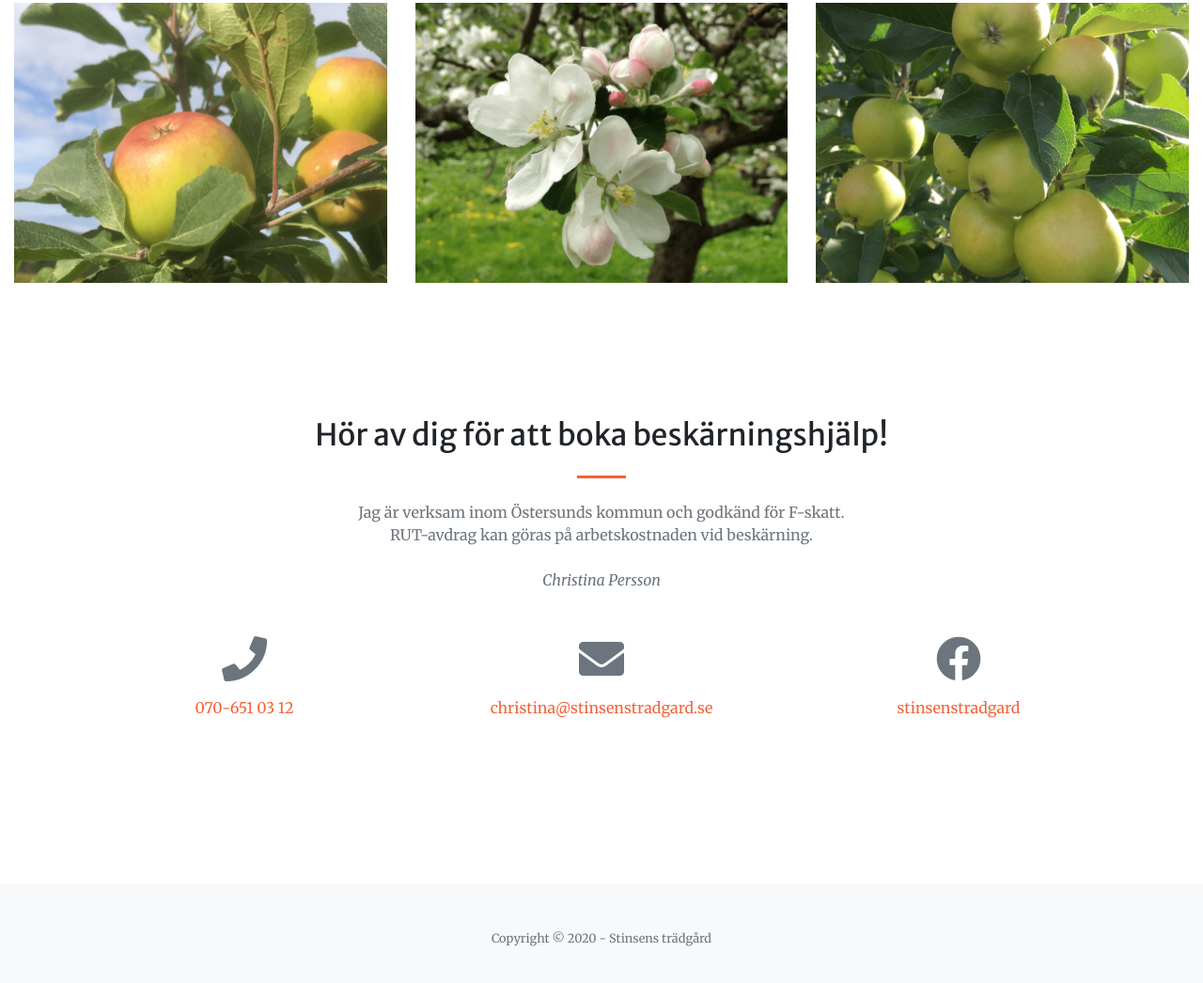
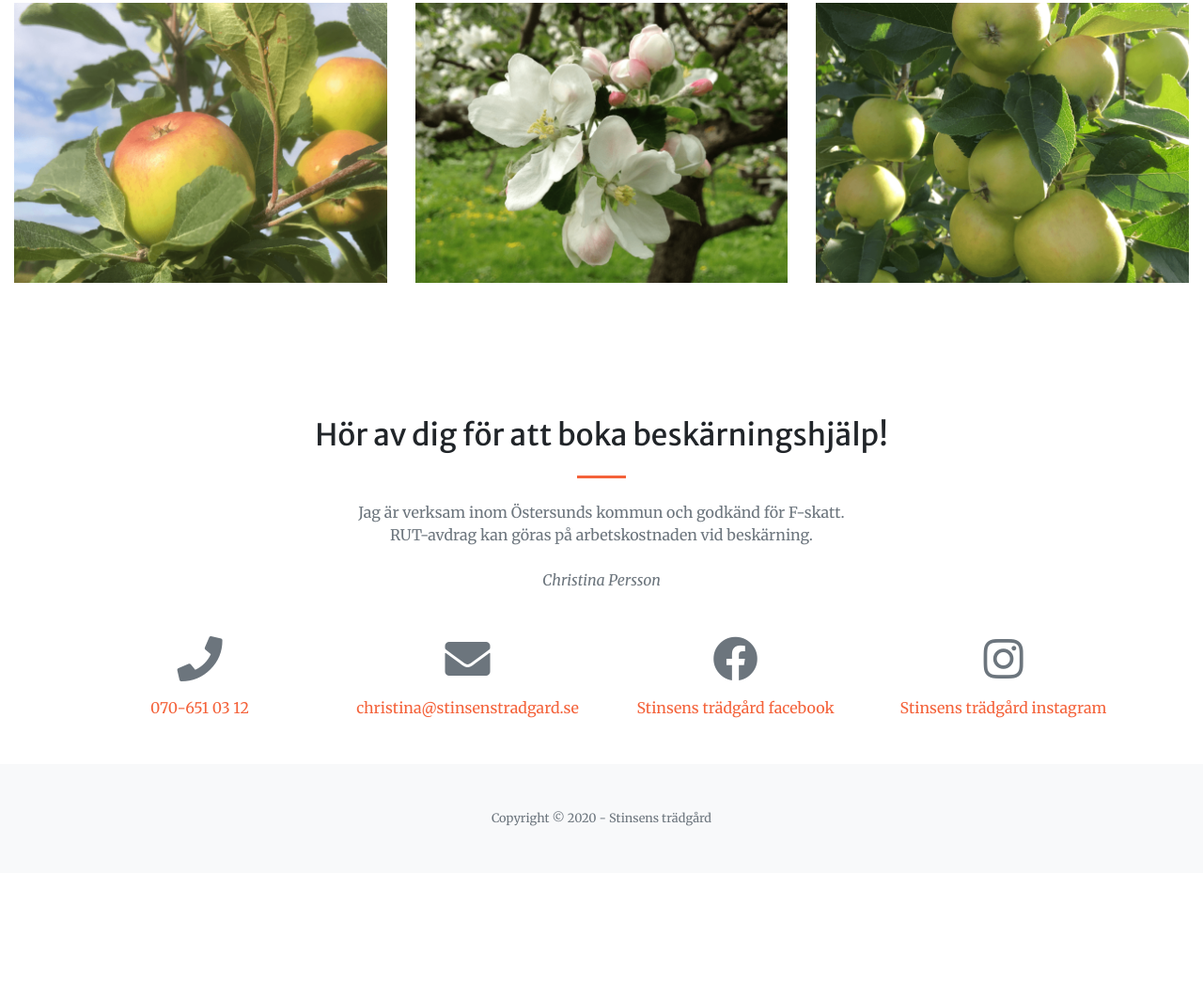
Before and after one commit to stinsen/stinsen.github.io, a Gatsby site: page / in a window 1280 px wide. Shown: the part 2543-3589 px from the top of the page at 94% size. After the commit the page ends 3472 px from the top, so only its background shows below. Built offline with nearby package versions, Linux system fonts and the light colour scheme; Gatsby itself is replaced by a stand-in of ours.

Commit message:
Add instagram link

```diff
--- a/src/pages/index.js
+++ b/src/pages/index.js
@@ -133,7 +133,7 @@ export default class IndexPage extends React.Component {
           handlePortfolioClick={this.handlePortfolioClick.bind(this)}
         />
 
-        <section className="page-section" id="contact">
+        <section className="page-section page-section--no-bottom-padding" id="contact">
           <div className="container">
             <div className="row justify-content-center">
               <div className="col-lg-8 text-center">
@@ -152,13 +152,13 @@ export default class IndexPage extends React.Component {
               </div>
             </div>
             <div className="row">
-              <div className="col-lg-4 ml-auto text-center mb-5 mb-lg-0">
+              <div className="col-lg-3 col-md-6 text-center mb-5">
                 <a href="tel:070-6510312">
                   <i className="fas fa-phone fa-3x mb-3 text-muted" /><br />
                   070-651 03 12
                 </a>
               </div>
-              <div className="col-lg-4 mr-auto text-center mb-5">
+              <div className="col-lg-3 col-md-6 text-center mb-5">
                 <a
                   className="d-block"
                   href="mailto:christina@stinsenstradgard.se"
@@ -167,13 +167,22 @@ export default class IndexPage extends React.Component {
                   christina@stinsenstradgard.se
                 </a>
               </div>
-              <div className="col-lg-4 mr-auto text-center">
+              <div className="col-lg-3 col-md-6 text-center mb-5">
                 <a
                   className="d-block"
                   href="https://www.facebook.com/stinsenstradgard/"
                 >
                   <i className="fab fa-facebook fa-3x mb-3 text-muted" /><br />
-                  stinsenstradgard
+                  Stinsens trädgård facebook
+                </a>
+              </div>
+              <div className="col-lg-3 col-md-6 text-center mb-5">
+                <a
+                  className="d-block"
+                  href="https://www.instagram.com/stinsenstradgard/"
+                >
+                  <i className="fab fa-instagram fa-3x mb-3 text-muted" /><br />
+                  Stinsens trädgård instagram
                 </a>
               </div>
             </div>
--- a/src/sass/_global.scss
+++ b/src/sass/_global.scss
@@ -40,6 +40,10 @@ hr.light {
 	padding: 8rem 0;
 }
 
+.page-section--no-bottom-padding {
+	padding-bottom: 0;
+}
+
 // Modal
 .modal-backdrop {
 	background-color: #0b0b0b;
```
